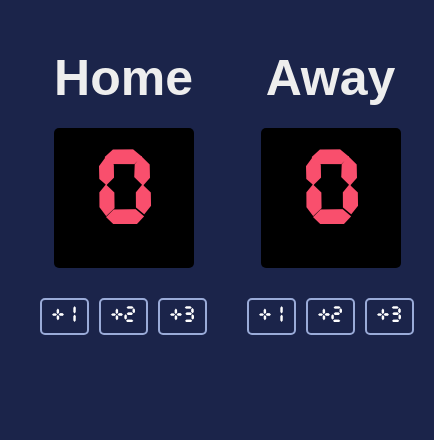
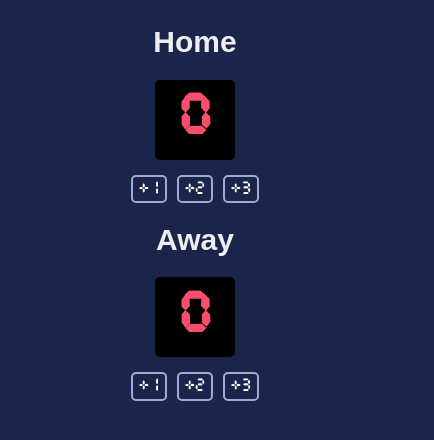
Before and after one commit to samuelsmith442/basketball-scoreboard, a plain HTML site: page index.html in a window 390 px wide. Shown: the whole page, 434 px wide, since content can reach past the window. Drawn offline with nearby package versions, Linux system fonts and the light colour scheme.

Commit message:
updates
updates to the codebase

```diff
--- a/index.css
+++ b/index.css
@@ -3,35 +3,37 @@
     src: url(fonts/CursedTimerUlil-Aznm.ttf);
 }
 
-
-
+:root {
+    --background-color: #1B244A;
+    --text-color: #eee;
+    --score-color: #F94F6D;
+    --button-color: #1B244A;
+    --button-hover-color: #0056b3;
+    --border-color: #9AABD8;
+}
 
 body {
-
     font-family: Arial, sans-serif;
     text-align: center;
-    background: #1B244A;
-
+    background: var(--background-color);
 }
 
 .container {
-
     max-width: 900px;
-
+    margin: 0 auto;
+    padding: 20px;
 }
 
 .scoreboard {
     display: flex;
     justify-content: space-around;
     padding: 20px;
-
 }
 
 .team {
-
     display: flex;
     flex-direction: column;
-    align-items: center; /* Center .team content vertically */
+    align-items: center;
     padding: 20px;
     border-radius: 10px;
 }
@@ -39,19 +41,19 @@ body {
 h2 {
     font-size: 50px;
     margin: 10px 0;
-    color: #eee;
+    color: var(--text-color);
 }
 
 .score {
-     display: flex; /* Center horizontally */
-    justify-content: center; /* Center horizontally */
-    align-items: center; /* Center vertically */
+    display: flex;
+    justify-content: center;
+    align-items: center;
     font-family: Cursed Timer ULiL;
     font-size: 90px;
     font-weight: bold;
     margin: 10px 0;
     background-color: #000;
-    color: #F94F6D; /* Pink color */
+    color: var(--score-color);
     border-radius: 5px;
     padding: 40px;
     text-align: center;
@@ -70,16 +72,84 @@ h2 {
     font-family: Cursed Timer ULiL;
     font-size: 20px;
     padding: 5px 10px;
-
-
     border-radius: 5px;
     cursor: pointer;
-    background-color: #1B244A;
+    background-color: var(--button-color);
     color: white;
-    border-radius: 5px;
-    border: 2px solid #9AABD8;
+    border: 2px solid var(--border-color);
 }
 
 .point:hover {
-    background-color: #0056b3;
+    background-color: var(--button-hover-color);
 }
+
+/* Media Queries for Responsiveness */
+@media (max-width: 768px) {
+    .container {
+        max-width: 100%;
+        padding: 10px;
+    }
+
+    .scoreboard {
+        flex-direction: column;
+        padding: 10px;
+    }
+
+    .team {
+        padding: 10px;
+    }
+
+    h2 {
+        font-size: 40px;
+    }
+
+    .score {
+        font-size: 70px;
+        padding: 30px;
+        width: 50px;
+        height: 50px;
+    }
+
+    .buttons {
+        margin-top: 10px;
+    }
+
+    .point {
+        font-size: 18px;
+        padding: 4px 8px;
+    }
+}
+
+@media (max-width: 480px) {
+    .container {
+        padding: 5px;
+    }
+
+    .scoreboard {
+        padding: 5px;
+    }
+
+    .team {
+        padding: 5px;
+    }
+
+    h2 {
+        font-size: 30px;
+    }
+
+    .score {
+        font-size: 50px;
+        padding: 20px;
+        width: 40px;
+        height: 40px;
+    }
+
+    .buttons {
+        margin-top: 5px;
+    }
+
+    .point {
+        font-size: 16px;
+        padding: 3px 6px;
+    }
+}
--- a/index.html
+++ b/index.html
@@ -1,6 +1,7 @@
 <!DOCTYPE html>
 <html lang="en">
-<head><link rel="stylesheet" href="https://cdnjs.cloudflare.com/ajax/libs/normalize/8.0.1/normalize.css">
+<head>
+    <link rel="stylesheet" href="https://cdnjs.cloudflare.com/ajax/libs/normalize/8.0.1/normalize.css">
     <meta charset="UTF-8">
     <meta name="viewport" content="width=device-width, initial-scale=1.0">
     <link rel="stylesheet" href="index.css">
@@ -8,23 +9,23 @@
 </head>
 <body>
     <div class="container">
-    <div class="scoreboard">
-        <div class="team">
+        <div class="scoreboard" role="region" aria-label="Basketball Scoreboard">
+            <div class="team" role="group" aria-label="Home Team">
                 <h2>Home</h2>
-            <div class="score">0</div>
+                <div class="score" aria-live="polite">0</div>
                 <div class="buttons">
-                <button class="point" data-value="1">+1</button>
-                <button class="point" data-value="2">+2</button>
-                <button class="point" data-value="3">+3</button>
+                    <button class="point" data-value="1" aria-label="Add 1 point">+1</button>
+                    <button class="point" data-value="2" aria-label="Add 2 points">+2</button>
+                    <button class="point" data-value="3" aria-label="Add 3 points">+3</button>
                 </div>
             </div>
-        <div class="team">
+            <div class="team" role="group" aria-label="Away Team">
                 <h2>Away</h2>
-            <div class="score">0</div>
+                <div class="score" aria-live="polite">0</div>
                 <div class="buttons">
-                <button class="point" data-value="1">+1</button>
-                <button class="point" data-value="2">+2</button>
-                <button class="point" data-value="3">+3</button>
+                    <button class="point" data-value="1" aria-label="Add 1 point">+1</button>
+                    <button class="point" data-value="2" aria-label="Add 2 points">+2</button>
+                    <button class="point" data-value="3" aria-label="Add 3 points">+3</button>
                 </div>
             </div>
         </div>
--- a/script.js
+++ b/script.js
@@ -1,12 +1,25 @@
 const pointButtons = document.querySelectorAll(".point");
 
-pointButtons.forEach((button) => {
-    button.addEventListener("click", () => {
+function updateScore(button) {
+    try {
         const team = button.closest(".team");
         const score = team.querySelector(".score");
         const value = parseInt(button.dataset.value);
         const currentScore = parseInt(score.innerText);
+
+        if (isNaN(value) || isNaN(currentScore)) {
+            throw new Error("Invalid score value");
+        }
+
         score.innerText = currentScore + value;
         score.style.color = "#F94F6D"; // Change to pink when scoring
+    } catch (error) {
+        console.error("Error updating score:", error);
+    }
+}
+
+pointButtons.forEach((button) => {
+    button.addEventListener("click", () => {
+        updateScore(button);
     });
 });
```
Lines whose indentation alone changed are shown as unchanged.
